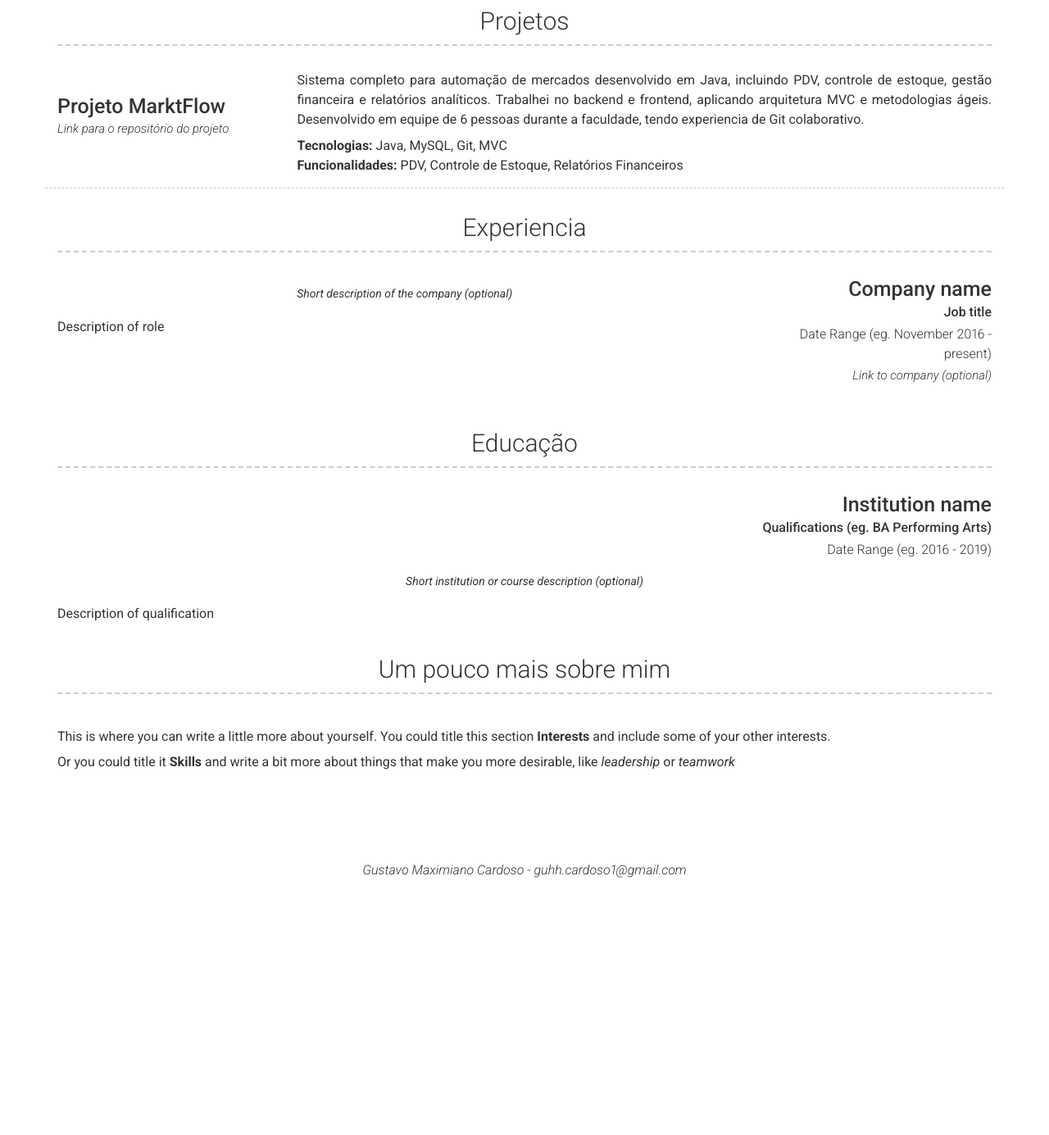
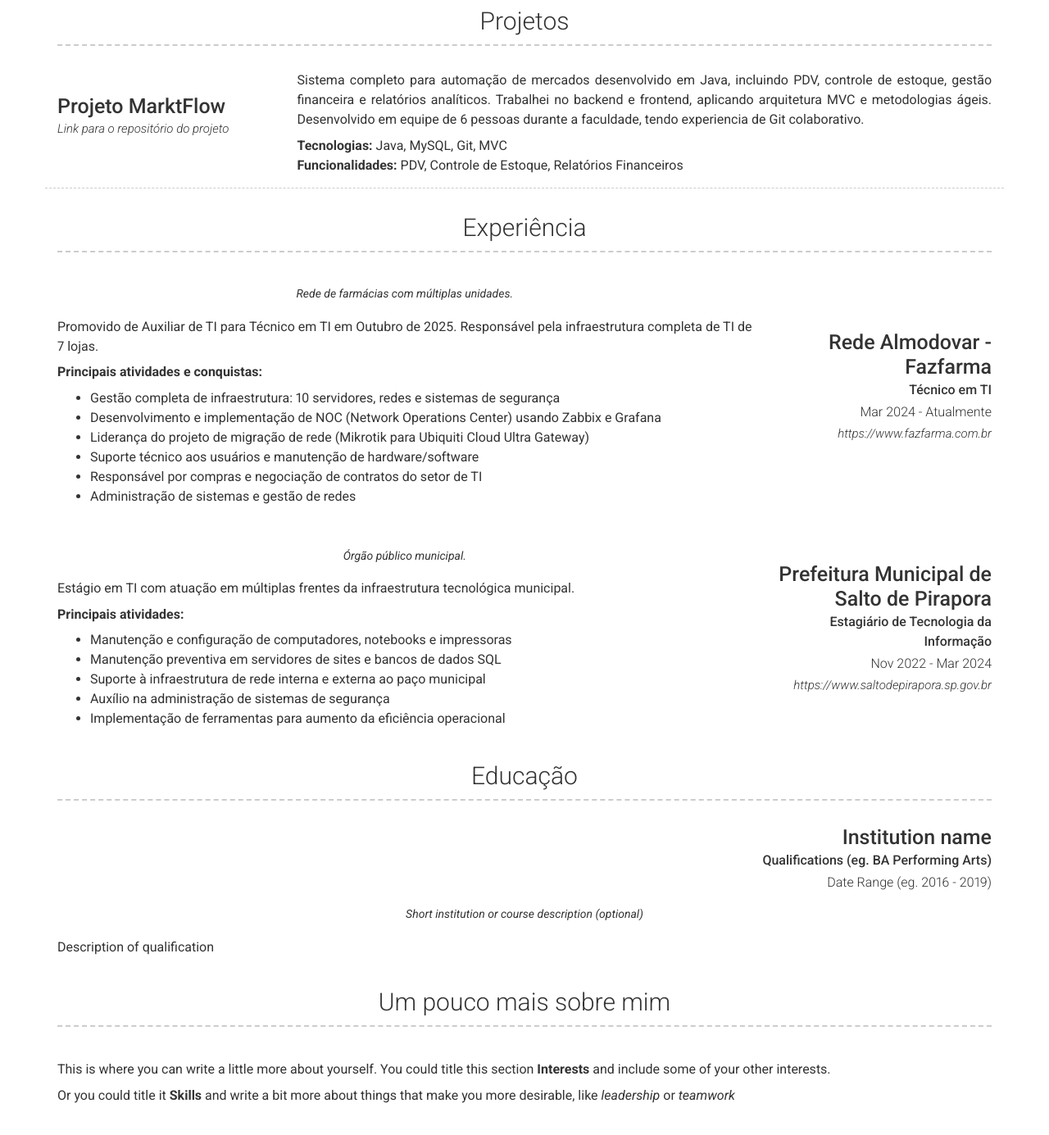
Before and after one commit to GustavoMaxCardoso/Gustavo-MCardoso.github.io, a Jekyll site: the page built from index.md, in a window 1280 px wide and 1400 px high, scrolled down 690 px. Shown: the top 1385 px of the window at 82% size. Built offline with Jekyll 4.4.1, drawn with Linux system fonts in a browser that asks for light colours; nearby versions of some CDN libraries; before the commit the page ends 1771 px from its top, so only the background shows below that.

Commit message:
adição de experiencia

```diff
--- a/_config.yml
+++ b/_config.yml
@@ -67,18 +67,43 @@ content:
 
           **Tecnologias:** Java, MySQL, Git, MVC<br>
           **Funcionalidades:** PDV, Controle de Estoque, Relatórios Financeiros
-  - title: Experiencia
+  - title: Experiência
     layout: list
     content:
       - layout: right
-        title: Company name
-        sub_title: Job title
-        caption: Date Range (eg. November 2016 - present)
-        link: Link to company (optional)
+        title: Rede Almodovar - Fazfarma
+        sub_title: Técnico em TI
+        caption: Mar 2024 - Atualmente
+        link: https://www.fazfarma.com.br
         quote: >
-          Short description of the company (optional)
+          Rede de farmácias com múltiplas unidades.
         description: | # this will include new lines to allow paragraphs
-          Description of role
+          Promovido de Auxiliar de TI para Técnico em TI em Outubro de 2025. Responsável pela infraestrutura completa de TI de 7 lojas.
+
+          **Principais atividades e conquistas:**<br>
+          - Gestão completa de infraestrutura: 10 servidores, redes e sistemas de segurança<br>
+          - Desenvolvimento e implementação de NOC (Network Operations Center) usando Zabbix e Grafana<br>
+          - Liderança do projeto de migração de rede (Mikrotik para Ubiquiti Cloud Ultra Gateway)<br>
+          - Suporte técnico aos usuários e manutenção de hardware/software<br>
+          - Responsável por compras e negociação de contratos do setor de TI<br>
+          - Administração de sistemas e gestão de redes<br>
+
+      - layout: right
+        title: Prefeitura Municipal de Salto de Pirapora
+        sub_title: Estagiário de Tecnologia da Informação
+        caption: Nov 2022 - Mar 2024
+        link: https://www.saltodepirapora.sp.gov.br
+        quote: >
+          Órgão público municipal.
+        description: | # this will include new lines to allow paragraphs
+          Estágio em TI com atuação em múltiplas frentes da infraestrutura tecnológica municipal.
+
+          **Principais atividades:**<br>
+          - Manutenção e configuração de computadores, notebooks e impressoras<br>
+          - Manutenção preventiva em servidores de sites e bancos de dados SQL<br>
+          - Suporte à infraestrutura de rede interna e externa ao paço municipal<br>
+          - Auxílio na administração de sistemas de segurança<br>
+          - Implementação de ferramentas para aumento da eficiência operacional
   - title: Educação
     layout: list
     content:
```
